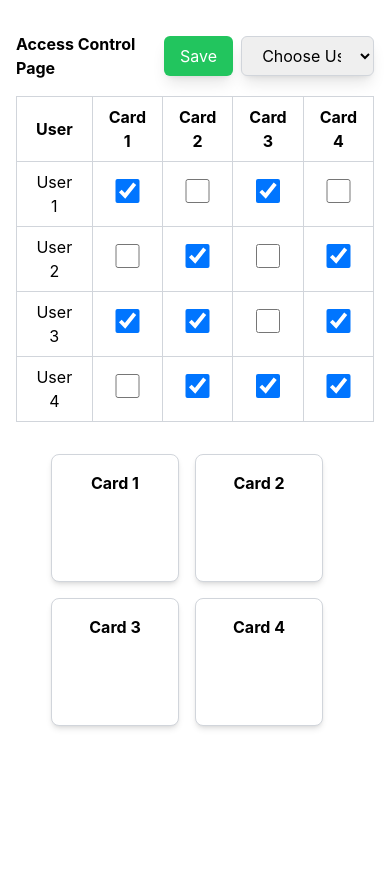
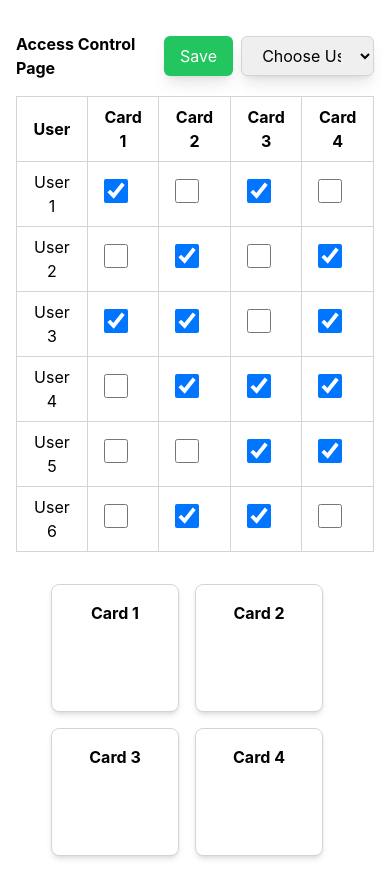
Before and after one commit to SamarthanandKamble/albanero, a React (Create React App) app: page / in a window 390 px wide. Before the commit the page ends 844 px from the top, so only its background shows below. Built offline with nearby package versions, Linux system fonts and the light colour scheme.

Commit message:
Added responsiveness

```diff
--- a/src/components/Cards.js
+++ b/src/components/Cards.js
@@ -7,21 +7,23 @@ const Cards = () => {
     console.log("Card rendered");
   }, [selectedUser]);
 
-  if (!selectedUser) {
-    console.log("selected user:", selectedUser.length);
-  }
   return (
     <section className="w-full border-black">
       {selectedUser.length === 0 ? (
+        // Initially will render all the cards
         <div className="flex flex-wrap w-full m-auto items-center justify-center">
-          {users?.map((card, index) => (
+          {users?.map((card, index) =>
+            index <= 3 ? (
               <div
                 key={card.id}
                 className="p-4 border border-gray-300 rounded-lg shadow-md bg-white mr-4 h-32 w-32 text-center font-bold mb-4"
               >
                 Card {index + 1}
               </div>
-          ))}
+            ) : (
+              ""
+            )
+          )}
         </div>
       ) : (
         <div className="flex flex-wrap justify-center items-center m-auto">
--- a/src/components/Table.js
+++ b/src/components/Table.js
@@ -1,18 +1,38 @@
 import React, { useState } from "react";
 import { useDispatch, useSelector } from "react-redux";
-import { updateUserAccess } from "../utlis/Redux/userSlice";
+import {
+  updateTheLocalUsersChanges,
+  updateUserAccess,
+} from "../utlis/Redux/userSlice";
 import Dropdown from "./Dropdown";
 const Table = () => {
   const users = useSelector((state) => state.users.users);
   const dispatch = useDispatch();
 
+  //made a copy of users (original array) to perform the actions of this before mutating the users directly.
   const [localCheckboxChange, setLocalCheckboxChange] = useState([...users]);
-  console.log("localCheckbox:", localCheckboxChange);
+
   const handleCheckBoxChange = (userId, cardIndex) => {
-    dispatch(updateUserAccess({ userId, cardIndex }));
+    const updatedCheckBoxChange = localCheckboxChange.map((user) => {
+      if (user.id === userId) {
+        return {
+          ...user,
+          access: user.access.map((value, index) =>
+            index === cardIndex ? !value : value
+          ),
+        };
+      }
+      return user;
+    });
+
+    // Update the state with the modified array
+    setLocalCheckboxChange(updatedCheckBoxChange);
   };
 
-  const handleAccessUpdate = () => {};
+  const handleAccessUpdate = () => {
+    //Updates the original array.
+    dispatch(updateTheLocalUsersChanges(localCheckboxChange));
+  };
   return (
     <div className="container mx-auto px-4 py-8">
       <div className="flex items-center justify-between mb-4 w-full">
@@ -27,7 +47,8 @@ const Table = () => {
           <Dropdown />
         </div>
       </div>
-      <table className="w-full border-collapse border border-gray-300 ">
+      <div className="overflow-x-auto">
+        <table className="w-full sm:max-w-none border-collapse border border-gray-300">
           <thead>
             <tr>
               <th className="border border-gray-300 px-4 py-2">User</th>
@@ -38,18 +59,18 @@ const Table = () => {
             </tr>
           </thead>
           <tbody>
-          {users.map((user) => (
+            {localCheckboxChange.map((user) => (
               <tr key={user.id}>
-              <td className="border border-gray-300 px-4 py-2 text-center w-6/12 sm:w-12/12">
+                <td className="border border-gray-300 px-4 py-2 text-center">
                   {user.name}
                 </td>
                 {user.access.map((access, index) => (
-                <td key={index} className="border border-gray-300 px-4 py-2 ">
+                  <td key={index} className="border border-gray-300 px-4 py-2">
                     <input
                       type="checkbox"
                       checked={access}
                       onChange={() => handleCheckBoxChange(user.id, index)}
-                    className="form-checkbox h-6 w-full text-green-500 items-center justify-center"
+                      className="form-checkbox h-6 w-6 sm:w-full text-green-500 items-center justify-center"
                     />
                   </td>
                 ))}
@@ -58,6 +79,7 @@ const Table = () => {
           </tbody>
         </table>
       </div>
+    </div>
   );
 };
 
--- a/src/utlis/Redux/userSlice.js
+++ b/src/utlis/Redux/userSlice.js
@@ -8,6 +8,8 @@ export const userSlice = createSlice({
       { id: 2, name: "User 2", access: [false, true, false, true] },
       { id: 3, name: "User 3", access: [true, true, false, true] },
       { id: 4, name: "User 4", access: [false, true, true, true] },
+      { id: 5, name: "User 5", access: [false, false, true, true] },
+      { id: 6, name: "User 6", access: [false, true, true, false] },
     ],
 
     selectedUser: "",
@@ -23,8 +25,15 @@ export const userSlice = createSlice({
     updateSelectedUser: (state, action) => {
       state.selectedUser = action.payload;
     },
+    updateTheLocalUsersChanges: (state, action) => {
+      state.users = action.payload;
+    },
   },
 });
 
-export const { updateUserAccess, updateSelectedUser } = userSlice.actions;
+export const {
+  updateUserAccess,
+  updateSelectedUser,
+  updateTheLocalUsersChanges,
+} = userSlice.actions;
 export default userSlice.reducer;
```
Lines whose indentation alone changed are shown as unchanged.
